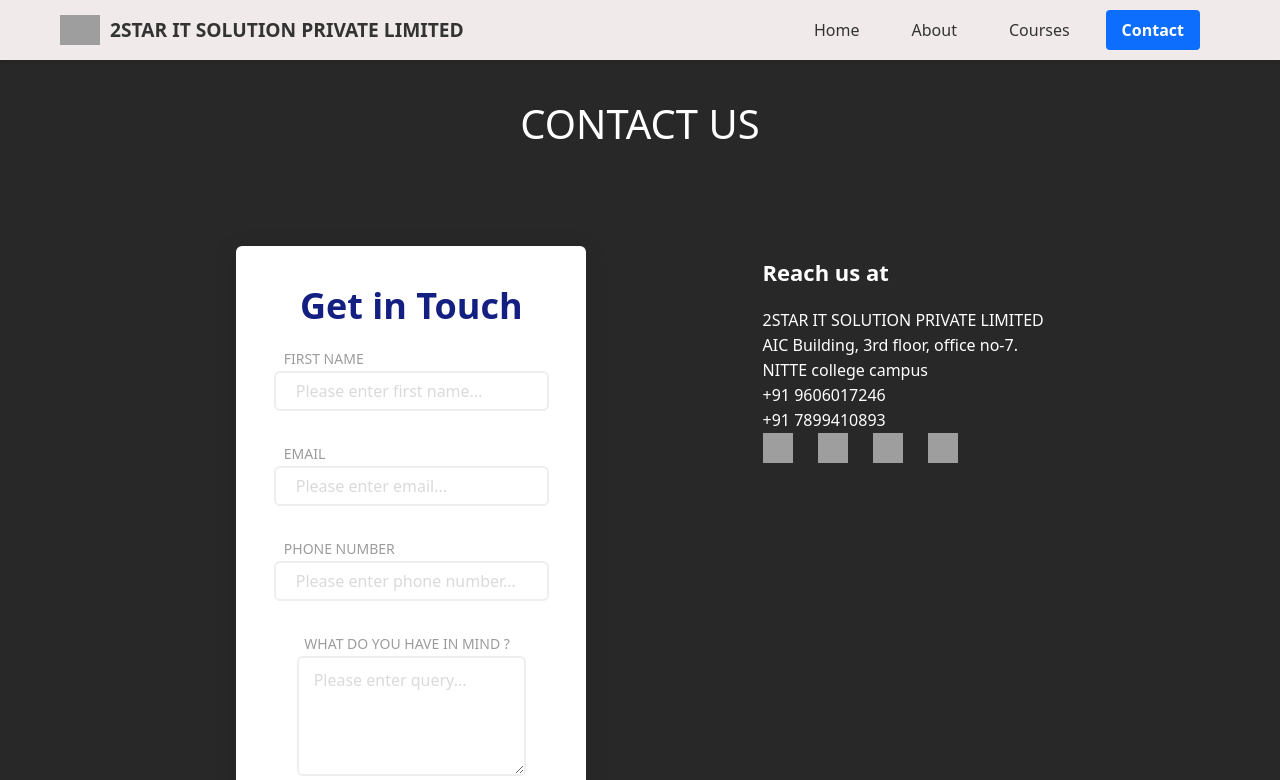
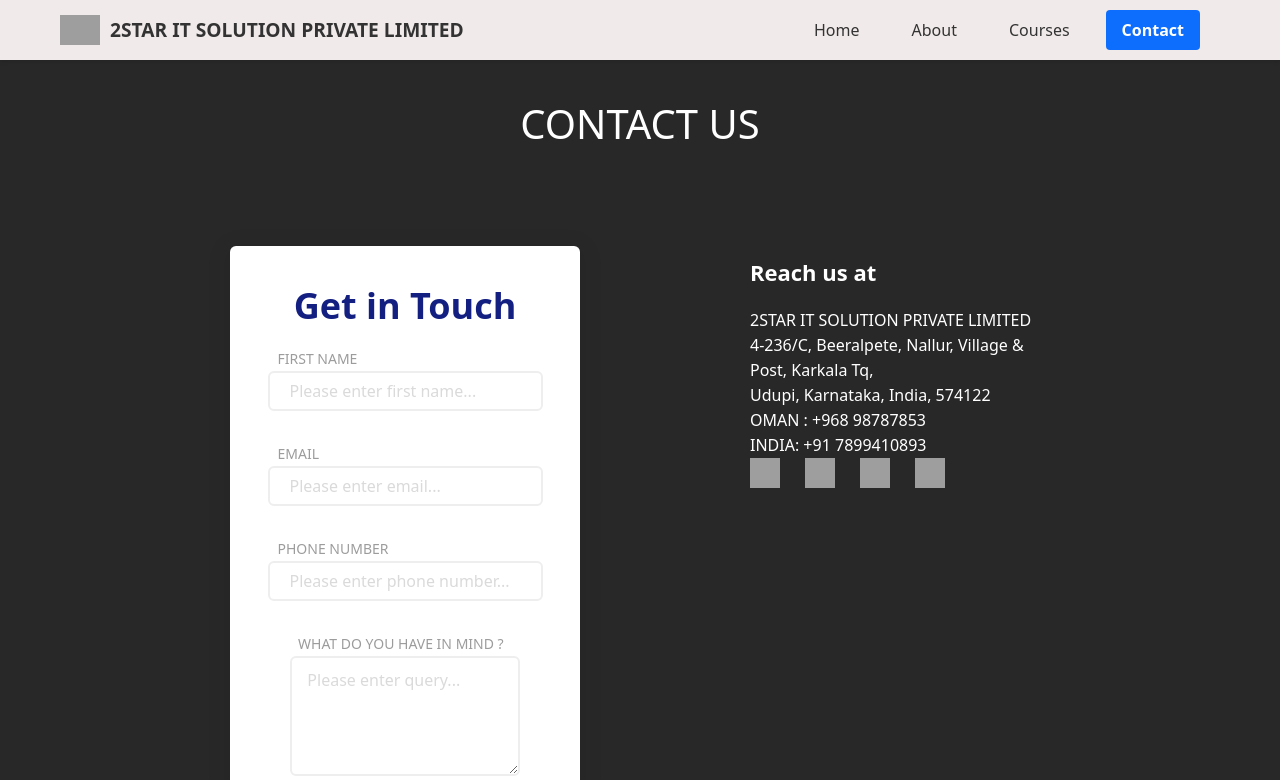
Before and after one commit to Sandhya288/Education_Profile, a React (Create React App) app: page /posts in a window 1280 px wide. Shown: the top 780 px of the page. Built offline with nearby package versions, Linux system fonts and the light colour scheme; grey boxes are pictures that could not be loaded.

Commit message:
Update Posts.jsx

```diff
--- a/src/pages/Posts.jsx
+++ b/src/pages/Posts.jsx
@@ -53,11 +53,11 @@
             </p>
             <p className="text-blk map-contactus-subhead">
               2STAR IT SOLUTION PRIVATE LIMITED<br />
-              AIC Building, 3rd floor, office no-7. <br />
-              NITTE college campus <br />
+             4-236/C, Beeralpete, Nallur, Village & Post, Karkala Tq,<br />
+              Udupi, Karnataka, India, 574122<br />
 
-              +91 9606017246 <br />
-              +91 7899410893
+             OMAN : +968 98787853 <br />
+INDIA: +91 7899410893
             </p>
             <div className="social-media-links mob">
               <a className="social-icon-link" href="https://twitter.com/2staritsolution" id="ix94i-2-2">
```
